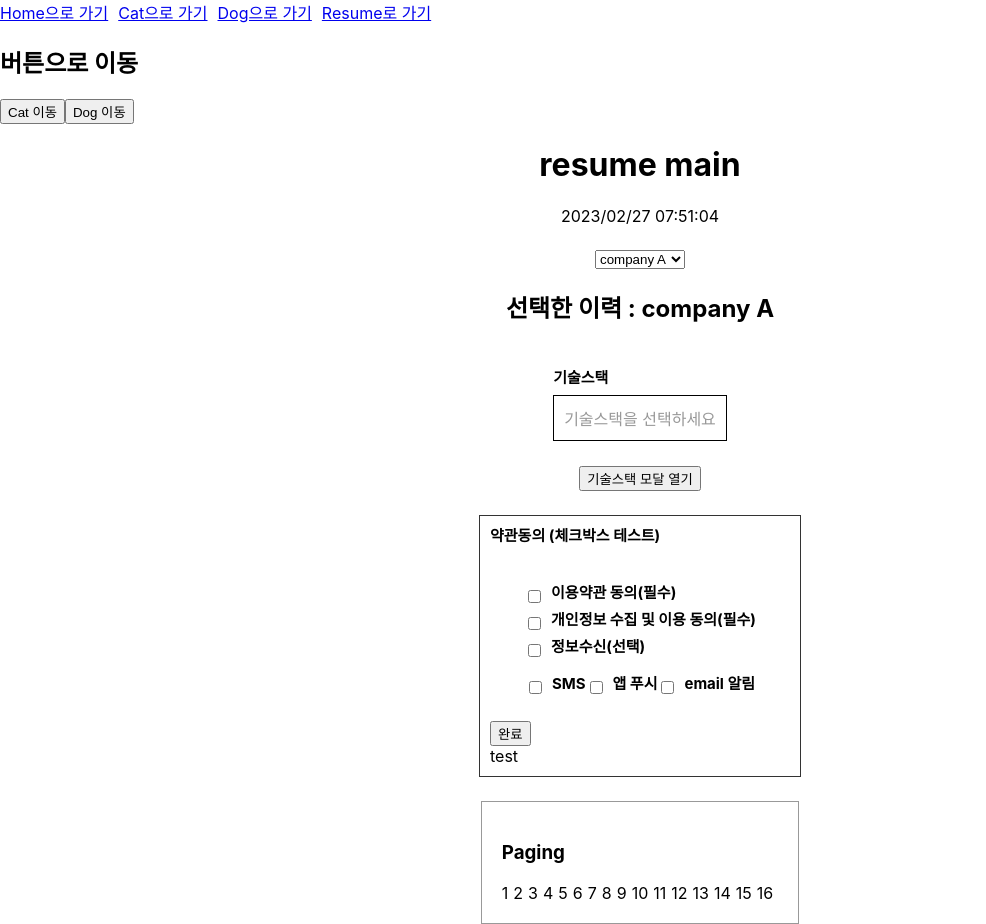
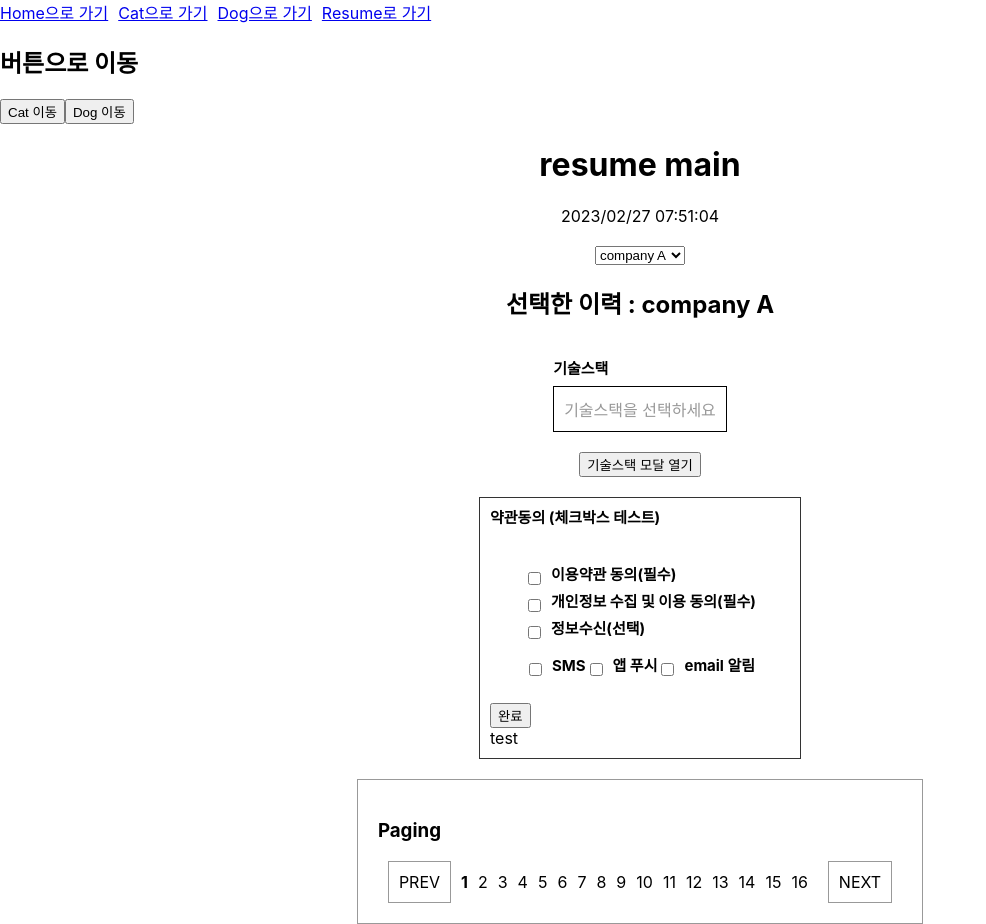
Before and after one commit to cpk0709/phil-mypage, a React (Create React App) app: page /resume in a window 1280 px wide. Shown: the whole page, without its empty margins (0-986 px from the left). Built offline with nearby package versions, Linux system fonts and the light colour scheme.

Commit message:
페이징 진행중(이전,다음 버튼 추가 및 버튼별, 페이징별 클릭시 현재페이지변경)

```diff
--- a/src/components/pagenation/Paging.js
+++ b/src/components/pagenation/Paging.js
@@ -1,4 +1,5 @@
 import React, { useState, useEffect } from "react";
+import styled from "styled-components";
 
 // 전체 게시물의 수
 // 페이지당 보여줄 게시물의 수 10
@@ -10,9 +11,26 @@ export default function Paging() {
   const [totalItemCount, setTotalItemCount] = useState(153);
   // 총 페이지 수
   const [totalPageRange, setTotalPageRange] = useState();
+  // 현재 페이지 수
+  const [currentPage, setCurrentPage] = useState(1);
   // 현제 페이지가 속한 페이지 범위
+  const [currentRange, setCurrentRange] = useState();
 
-  // 현재 페이지 수
+  const handleChangeCurrentPage = (index) => setCurrentPage(index);
+
+  const handleChangeCurrentPageByBtn = (value) => {
+    if (value === "prev") {
+      setCurrentPage((prev) => {
+        if (prev - 1 === 0) {
+          alert("There is no page under 1");
+          return 1;
+        }
+        return prev - 1;
+      });
+      return;
+    }
+    setCurrentPage((prev) => prev + 1);
+  };
 
   useEffect(() => {
     if (totalItemCount % 10 === 0) {
@@ -25,11 +43,39 @@ export default function Paging() {
   return (
     <div>
       <h3>Paging</h3>
-      <div style={{ display: "flex" }}>
-        {Array.from({ length: totalPageRange }, (page, index) => (
-          <div style={{ marginRight: "5px" }}>{index + 1}</div>
-        ))}
+      <div style={{ display: "flex", alignItems: "center" }}>
+        <PageRangeButton onClick={() => handleChangeCurrentPageByBtn("prev")}>
+          PREV
+        </PageRangeButton>
+        <div style={{ display: "flex" }}>
+          {Array.from({ length: totalPageRange }, (page, index) => (
+            <EachPage
+              currentPage={currentPage}
+              idx={index + 1}
+              onClick={() => handleChangeCurrentPage(index + 1)}
+            >
+              {index + 1}
+            </EachPage>
+          ))}
+        </div>
+        <PageRangeButton onClick={() => handleChangeCurrentPageByBtn("next")}>
+          NEXT
+        </PageRangeButton>
       </div>
     </div>
   );
 }
+
+const EachPage = styled.div`
+  margin-right: 10px;
+  cursor: pointer;
+  font-weight: ${(props) =>
+    props.currentPage === props.idx ? "bold" : "normal"};
+`;
+
+const PageRangeButton = styled.div`
+  cursor: pointer;
+  padding: 10px;
+  border: 1px solid #999;
+  margin: 0 10px;
+`;
```
